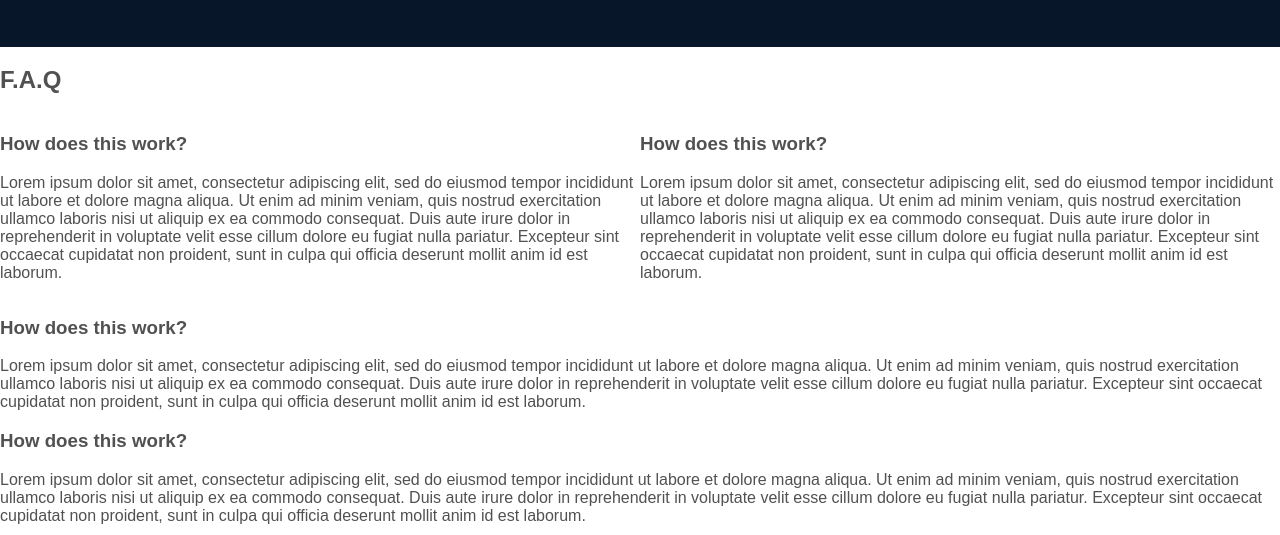
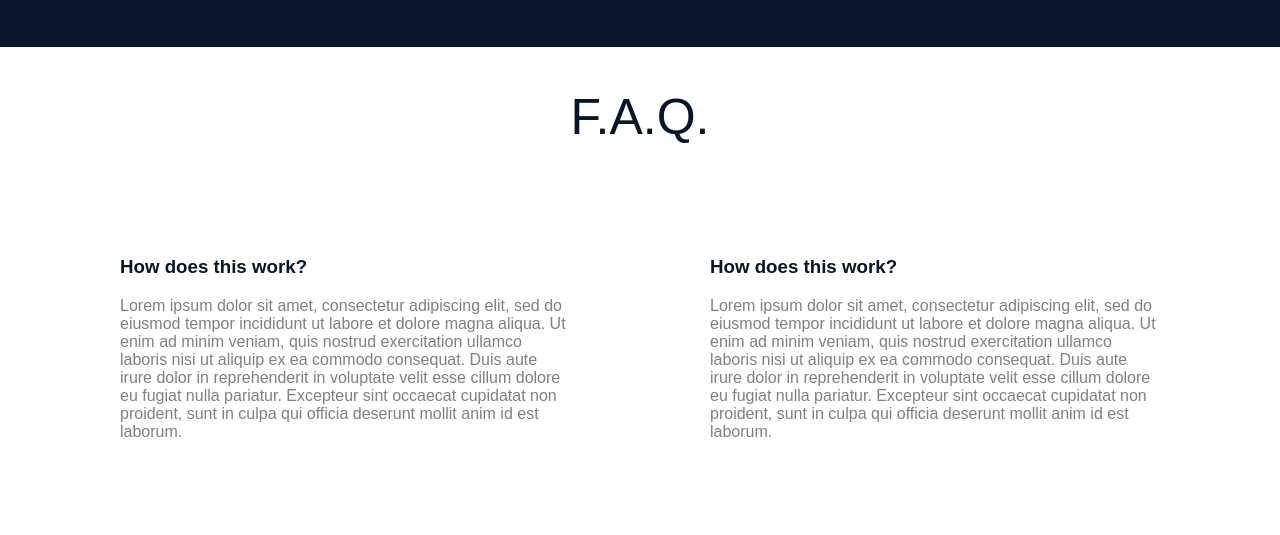
Before and after one commit to fatyyyjb/alx_html_css, a plain HTML site: page css_advanced/index.html in a window 1280 px wide. Shown: the part 2209-2744 px from the top of the page. Drawn offline with Linux system fonts and the light colour scheme.

Commit message:
styled FAQ section with clean layout:D

```diff
--- a/css_advanced/index.html
+++ b/css_advanced/index.html
@@ -173,26 +173,26 @@
             </section>
 
             <section>
-                <h2 class="faq">F.A.Q</h2>
+                <h2 class="faq">F.A.Q.</h2>
                 <div>
                     <div class="how1">
                         <div>
-                            <h3>How does this work?</h3>
-                            <p>Lorem ipsum dolor sit amet, consectetur adipiscing elit, sed do eiusmod tempor incididunt ut labore et dolore magna aliqua. Ut enim ad minim veniam, quis nostrud exercitation ullamco laboris nisi ut aliquip ex ea commodo consequat. Duis aute irure dolor in reprehenderit in voluptate velit esse cillum dolore eu fugiat nulla pariatur. Excepteur sint occaecat cupidatat non proident, sunt in culpa qui officia deserunt mollit anim id est laborum.</p>
+                            <h3  class="colorii">How does this work?</h3>
+                            <p class="ipsum">Lorem ipsum dolor sit amet, consectetur adipiscing elit, sed do eiusmod tempor incididunt ut labore et dolore magna aliqua. Ut enim ad minim veniam, quis nostrud exercitation ullamco laboris nisi ut aliquip ex ea commodo consequat. Duis aute irure dolor in reprehenderit in voluptate velit esse cillum dolore eu fugiat nulla pariatur. Excepteur sint occaecat cupidatat non proident, sunt in culpa qui officia deserunt mollit anim id est laborum.</p>
                         </div>
                         <div>
-                            <h3>How does this work?</h3>
-                            <p>Lorem ipsum dolor sit amet, consectetur adipiscing elit, sed do eiusmod tempor incididunt ut labore et dolore magna aliqua. Ut enim ad minim veniam, quis nostrud exercitation ullamco laboris nisi ut aliquip ex ea commodo consequat. Duis aute irure dolor in reprehenderit in voluptate velit esse cillum dolore eu fugiat nulla pariatur. Excepteur sint occaecat cupidatat non proident, sunt in culpa qui officia deserunt mollit anim id est laborum.</p>
+                            <h3 class="colorii">How does this work?</h3>
+                            <p class="ipsum">Lorem ipsum dolor sit amet, consectetur adipiscing elit, sed do eiusmod tempor incididunt ut labore et dolore magna aliqua. Ut enim ad minim veniam, quis nostrud exercitation ullamco laboris nisi ut aliquip ex ea commodo consequat. Duis aute irure dolor in reprehenderit in voluptate velit esse cillum dolore eu fugiat nulla pariatur. Excepteur sint occaecat cupidatat non proident, sunt in culpa qui officia deserunt mollit anim id est laborum.</p>
                         </div>
                     </div>
                     <div class="how2">
                         <div>
-                            <h3>How does this work?</h3>
-                            <p><p>Lorem ipsum dolor sit amet, consectetur adipiscing elit, sed do eiusmod tempor incididunt ut labore et dolore magna aliqua. Ut enim ad minim veniam, quis nostrud exercitation ullamco laboris nisi ut aliquip ex ea commodo consequat. Duis aute irure dolor in reprehenderit in voluptate velit esse cillum dolore eu fugiat nulla pariatur. Excepteur sint occaecat cupidatat non proident, sunt in culpa qui officia deserunt mollit anim id est laborum.</p></p>
+                            <h3 class="colorii">How does this work?</h3>
+                            <p class="ipsum">Lorem ipsum dolor sit amet, consectetur adipiscing elit, sed do eiusmod tempor incididunt ut labore et dolore magna aliqua. Ut enim ad minim veniam, quis nostrud exercitation ullamco laboris nisi ut aliquip ex ea commodo consequat. Duis aute irure dolor in reprehenderit in voluptate velit esse cillum dolore eu fugiat nulla pariatur. Excepteur sint occaecat cupidatat non proident, sunt in culpa qui officia deserunt mollit anim id est laborum.</p></p>
                         </div>
                         <div>
-                            <h3>How does this work?</h3>
-                            <p>Lorem ipsum dolor sit amet, consectetur adipiscing elit, sed do eiusmod tempor incididunt ut labore et dolore magna aliqua. Ut enim ad minim veniam, quis nostrud exercitation ullamco laboris nisi ut aliquip ex ea commodo consequat. Duis aute irure dolor in reprehenderit in voluptate velit esse cillum dolore eu fugiat nulla pariatur. Excepteur sint occaecat cupidatat non proident, sunt in culpa qui officia deserunt mollit anim id est laborum.</p>
+                            <h3 class="colorii">How does this work?</h3>
+                            <p class="ipsum">Lorem ipsum dolor sit amet, consectetur adipiscing elit, sed do eiusmod tempor incididunt ut labore et dolore magna aliqua. Ut enim ad minim veniam, quis nostrud exercitation ullamco laboris nisi ut aliquip ex ea commodo consequat. Duis aute irure dolor in reprehenderit in voluptate velit esse cillum dolore eu fugiat nulla pariatur. Excepteur sint occaecat cupidatat non proident, sunt in culpa qui officia deserunt mollit anim id est laborum.</p>
                         </div>
                     </div>
                 </div>
--- a/css_advanced/styles.css
+++ b/css_advanced/styles.css
@@ -192,11 +192,27 @@ a{
 
 
 .faq{
-
+    text-align: center;
+    font-weight: 200;
+    font-size: 50px;
+    color: #071629;
 }
 .how1{
     display: flex;
     justify-content: space-around;
     align-items: center;
-
+    padding: 50px;
 }
+.how2{
+    display: flex;
+    justify-content: space-around;
+    align-items: center;
+    padding: 50px;
+}
+.ipsum{
+    width: 450px;
+    color: grey;
+}
+.colorii{
+    color: #071629;
+}
```
